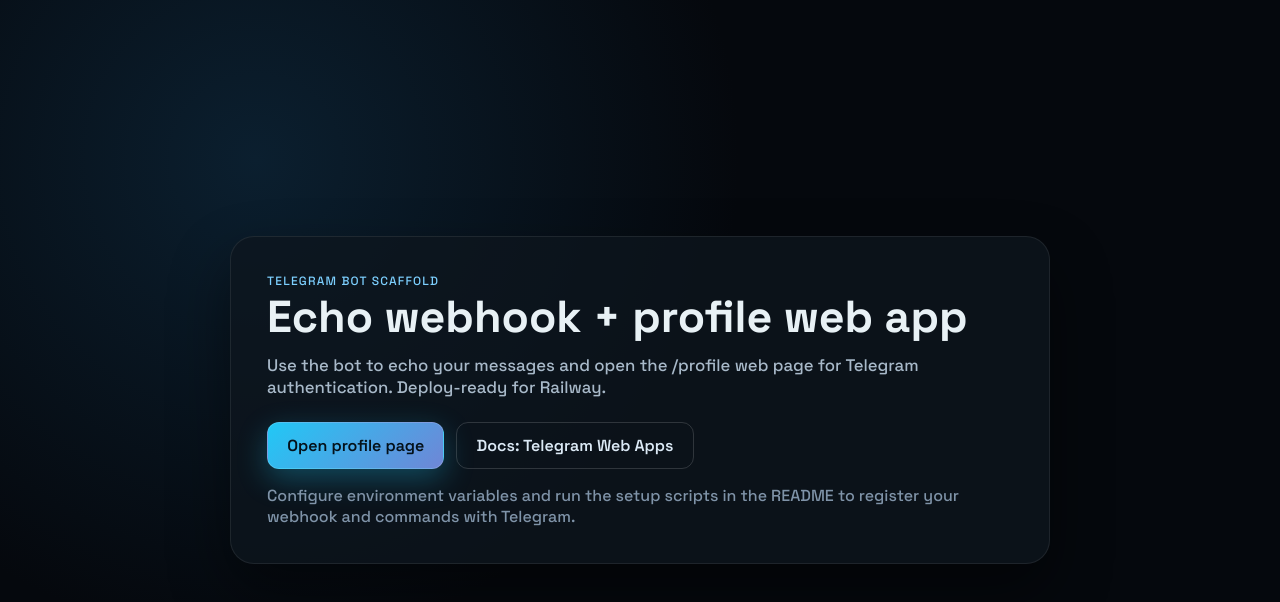
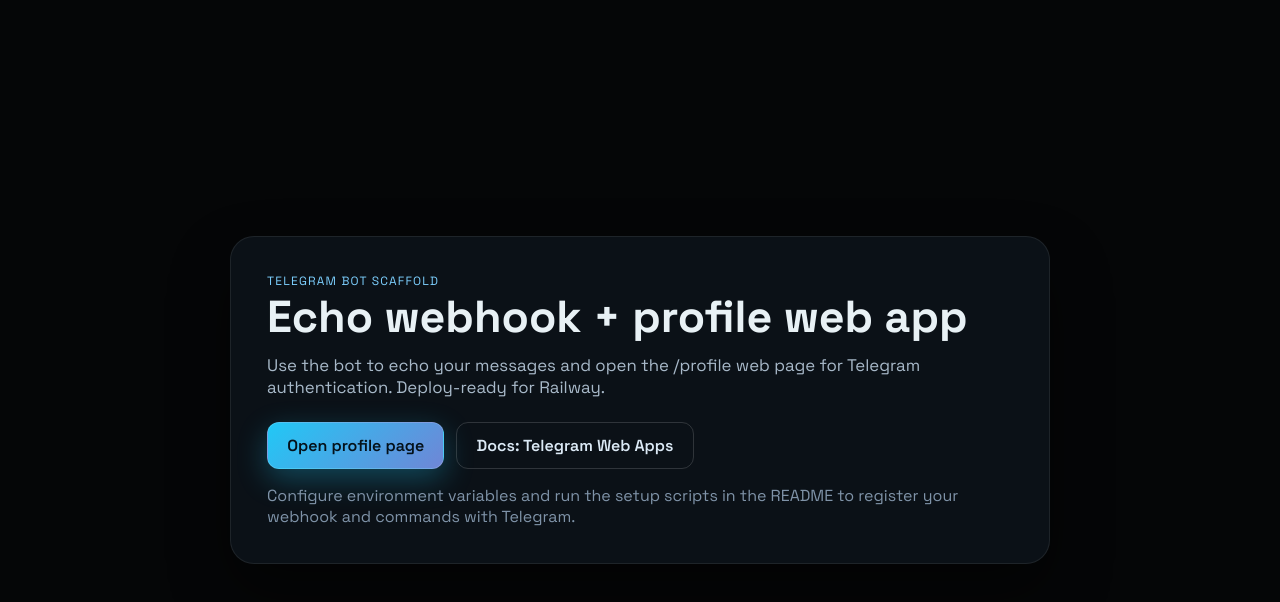
Before and after one commit to olegtyshcneko/simple_tg_combat, a SvelteKit app: page / in a window 1280 px wide. Shown: the top 602 px of the page. Built offline with nearby package versions, Linux system fonts and the light colour scheme.

Commit message:
some code clean up

```diff
--- a/src/routes/+layout.svelte
+++ b/src/routes/+layout.svelte
@@ -11,13 +11,29 @@
 {@render children()}
 
 <style>
+	@import url("https://fonts.googleapis.com/css2?family=Space+Grotesk:wght@400;500;600;700&display=swap");
+
+	:global(:root) {
+		--font-body: "Space Grotesk", "Manrope", "Segoe UI", sans-serif;
+		--color-bg-dark: #050607;
+		--color-bg-panel: rgba(14, 22, 30, 0.75);
+		--color-bg-card: rgba(12, 16, 20, 0.88);
+		--color-text-primary: #e8f1f5;
+		--color-text-secondary: #a8b9c9;
+		--color-text-muted: #7f93a8;
+		--color-accent: #7dd0ff;
+		--color-border: rgba(255, 255, 255, 0.08);
+	}
+
 	:global(html),
 	:global(body) {
 		height: 100%;
 		margin: 0;
 		padding: 0;
 		overflow: hidden;
-		background-color: #050607; /* Match the darkest background color */
+		background-color: var(--color-bg-dark);
+		font-family: var(--font-body);
+		color: var(--color-text-primary);
 	}
 
 	:global(*) {
--- a/src/routes/+page.svelte
+++ b/src/routes/+page.svelte
@@ -7,32 +7,25 @@
 		<p class="eyebrow">Telegram bot scaffold</p>
 		<h1>Echo webhook + profile web app</h1>
 		<p class="lead">
-			Use the bot to echo your messages and open the /profile web page for Telegram authentication.
-			Deploy-ready for Railway.
+			Use the bot to echo your messages and open the /profile web page for
+			Telegram authentication. Deploy-ready for Railway.
 		</p>
 		<div class="actions">
 			<a class="button primary" href="/profile">Open profile page</a>
-			<a class="button ghost" href="https://core.telegram.org/bots/webapps" target="_blank"
-				>Docs: Telegram Web Apps</a
+			<a
+				class="button ghost"
+				href="https://core.telegram.org/bots/webapps"
+				target="_blank">Docs: Telegram Web Apps</a
 			>
 		</div>
 		<p class="note">
-			Configure environment variables and run the setup scripts in the README to register your webhook
-			and commands with Telegram.
+			Configure environment variables and run the setup scripts in the
+			README to register your webhook and commands with Telegram.
 		</p>
 	</section>
 </main>
 
 <style>
-	@import url('https://fonts.googleapis.com/css2?family=Space+Grotesk:wght@500;600;700&display=swap');
-
-	:global(body) {
-		margin: 0;
-		font-family: 'Space Grotesk', 'Manrope', 'Segoe UI', sans-serif;
-		background: radial-gradient(circle at 20% 20%, #0b1f2f, #05080d 40%), #05080d;
-		color: #e8f1f5;
-	}
-
 	.hero {
 		min-height: 100vh;
 		display: flex;
@@ -43,8 +36,8 @@
 
 	.panel {
 		max-width: 820px;
-		background: rgba(14, 22, 30, 0.75);
-		border: 1px solid rgba(255, 255, 255, 0.08);
+		background: var(--color-bg-panel);
+		border: 1px solid var(--color-border);
 		border-radius: 24px;
 		padding: 2.25rem;
 		box-shadow: 0 28px 60px rgba(0, 0, 0, 0.45);
@@ -61,11 +54,11 @@
 		text-transform: uppercase;
 		letter-spacing: 0.1em;
 		font-size: 0.75rem;
-		color: #7dd0ff;
+		color: var(--color-accent);
 	}
 
 	.lead {
-		color: #a8b9c9;
+		color: var(--color-text-secondary);
 		font-size: 1.05rem;
 		margin: 0 0 1.5rem;
 	}
@@ -99,7 +92,7 @@
 	}
 
 	.note {
-		color: #7f93a8;
+		color: var(--color-text-muted);
 		margin: 0.5rem 0 0;
 	}
 
```
Also changed, not shown: src/lib/telegram.ts (added, +22 -0 lines), src/routes/profile/+page.svelte (+9 -28 lines).
